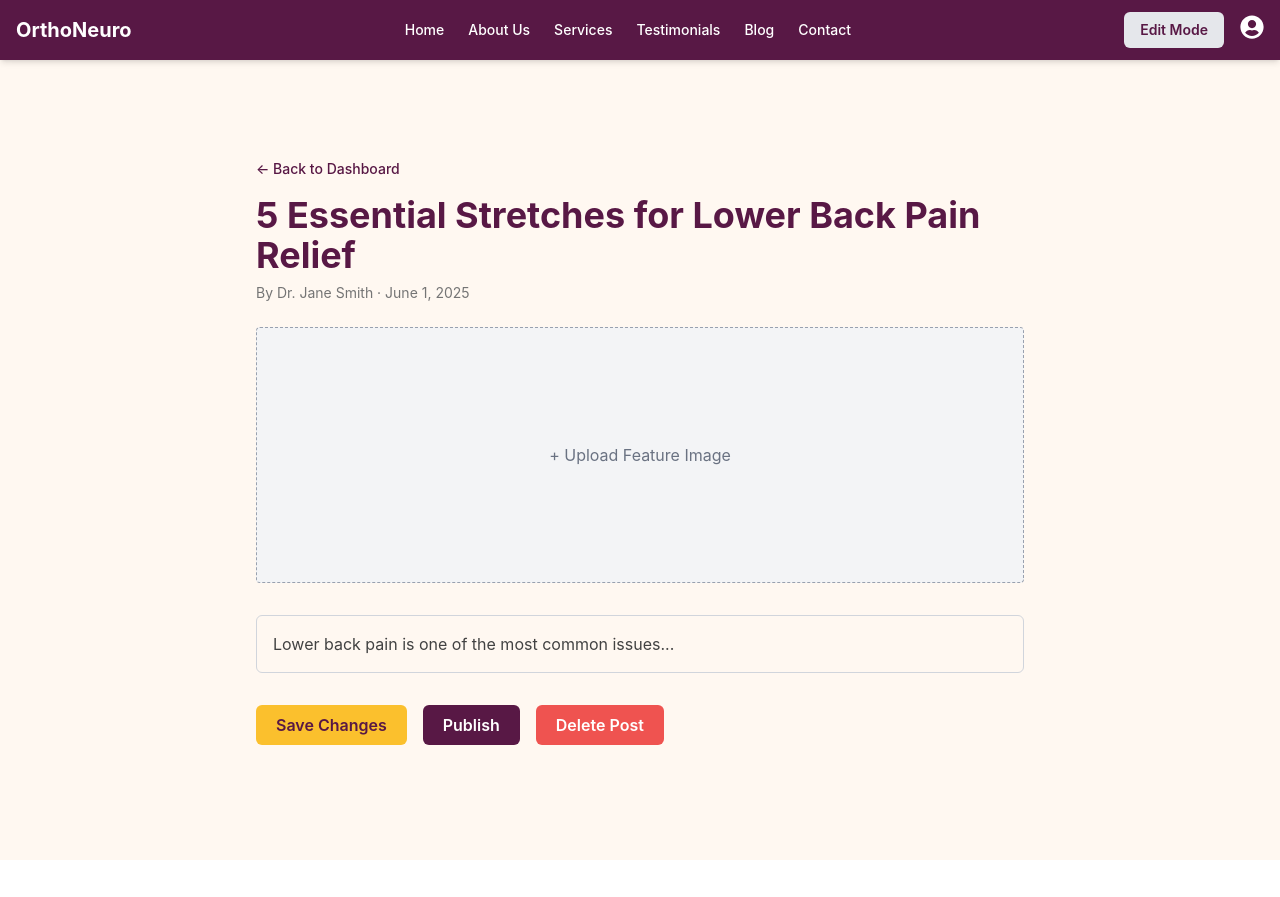
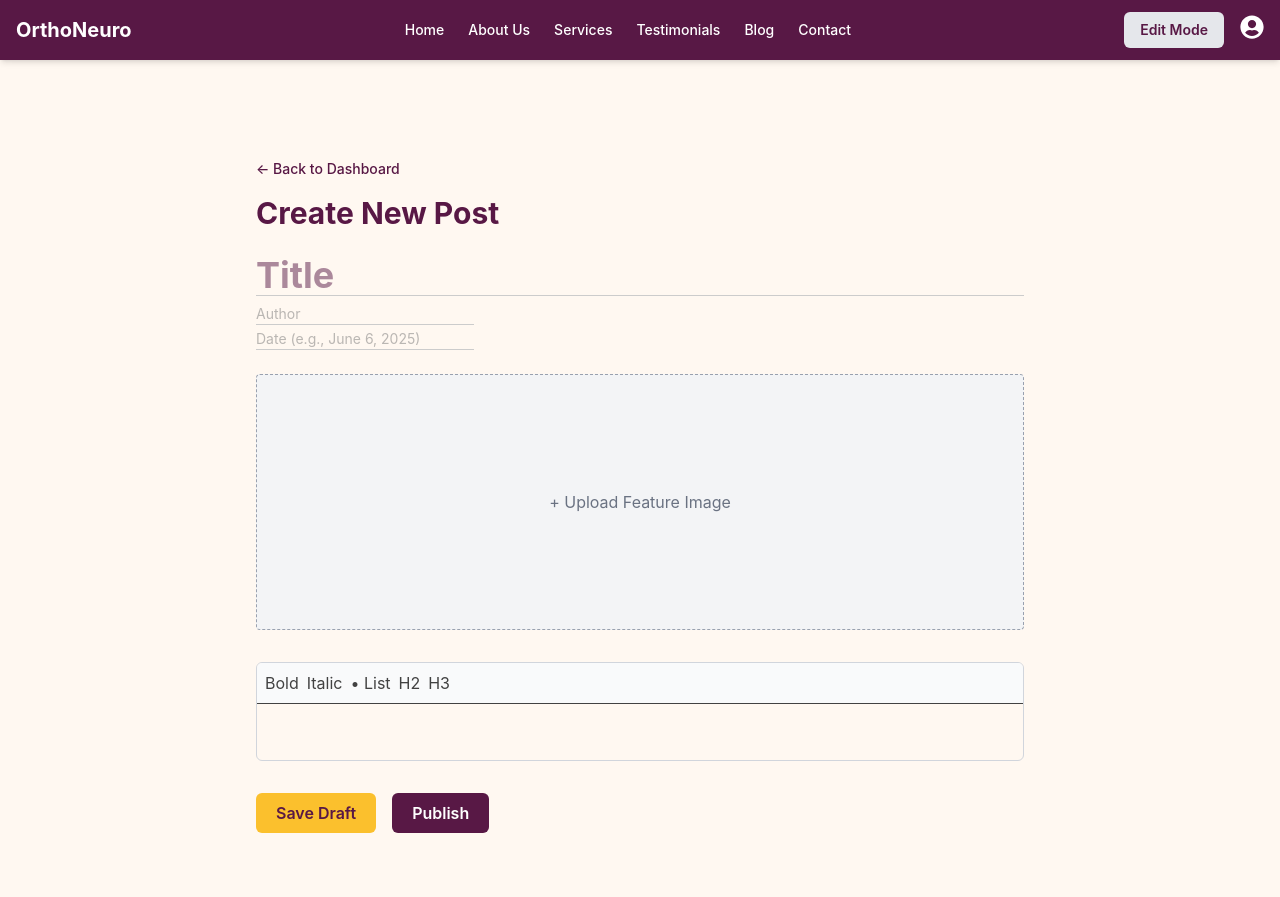
Before and after one commit to brendanbuchanan21/PT-Website, a React (Vite) app: page /admin-dashboard/new in a window 1280 px wide. Before the commit the page ends 860 px from the top, so only its background shows below. Built offline with nearby package versions, Linux system fonts and the light colour scheme; no server answers; sample sign-in values are in the browser's storage.

Commit message:
add ability to create new post as well as add the route

```diff
--- a/src/routeTree.gen.ts
+++ b/src/routeTree.gen.ts
@@ -16,6 +16,7 @@ import { Route as AdminLoginImport } from './routes/admin-login'
 import { Route as BlogPostPageImport } from './routes/Blog-post-page'
 import { Route as IndexImport } from './routes/index'
 import { Route as AdminDashboardIndexImport } from './routes/admin-dashboard/index'
+import { Route as AdminDashboardNewImport } from './routes/admin-dashboard/new'
 import { Route as AdminDashboardPostIdImport } from './routes/admin-dashboard/$postId'
 
 // Create/Update Routes
@@ -47,6 +48,12 @@ const IndexRoute = IndexImport.update({
 const AdminDashboardIndexRoute = AdminDashboardIndexImport.update({
   id: '/admin-dashboard/',
   path: '/admin-dashboard/',
+  getParentRoute: () => rootRoute,
+} as any)
+
+const AdminDashboardNewRoute = AdminDashboardNewImport.update({
+  id: '/admin-dashboard/new',
+  path: '/admin-dashboard/new',
   getParentRoute: () => rootRoute,
 } as any)
 
@@ -95,6 +102,13 @@ declare module '@tanstack/react-router' {
       preLoaderRoute: typeof AdminDashboardPostIdImport
       parentRoute: typeof rootRoute
     }
+    '/admin-dashboard/new': {
+      id: '/admin-dashboard/new'
+      path: '/admin-dashboard/new'
+      fullPath: '/admin-dashboard/new'
+      preLoaderRoute: typeof AdminDashboardNewImport
+      parentRoute: typeof rootRoute
+    }
     '/admin-dashboard/': {
       id: '/admin-dashboard/'
       path: '/admin-dashboard'
@@ -113,6 +127,7 @@ export interface FileRoutesByFullPath {
   '/admin-login': typeof AdminLoginRoute
   '/blog': typeof BlogRoute
   '/admin-dashboard/$postId': typeof AdminDashboardPostIdRoute
+  '/admin-dashboard/new': typeof AdminDashboardNewRoute
   '/admin-dashboard': typeof AdminDashboardIndexRoute
 }
 
@@ -122,6 +137,7 @@ export interface FileRoutesByTo {
   '/admin-login': typeof AdminLoginRoute
   '/blog': typeof BlogRoute
   '/admin-dashboard/$postId': typeof AdminDashboardPostIdRoute
+  '/admin-dashboard/new': typeof AdminDashboardNewRoute
   '/admin-dashboard': typeof AdminDashboardIndexRoute
 }
 
@@ -132,6 +148,7 @@ export interface FileRoutesById {
   '/admin-login': typeof AdminLoginRoute
   '/blog': typeof BlogRoute
   '/admin-dashboard/$postId': typeof AdminDashboardPostIdRoute
+  '/admin-dashboard/new': typeof AdminDashboardNewRoute
   '/admin-dashboard/': typeof AdminDashboardIndexRoute
 }
 
@@ -143,6 +160,7 @@ export interface FileRouteTypes {
     | '/admin-login'
     | '/blog'
     | '/admin-dashboard/$postId'
+    | '/admin-dashboard/new'
     | '/admin-dashboard'
   fileRoutesByTo: FileRoutesByTo
   to:
@@ -151,6 +169,7 @@ export interface FileRouteTypes {
     | '/admin-login'
     | '/blog'
     | '/admin-dashboard/$postId'
+    | '/admin-dashboard/new'
     | '/admin-dashboard'
   id:
     | '__root__'
@@ -159,6 +178,7 @@ export interface FileRouteTypes {
     | '/admin-login'
     | '/blog'
     | '/admin-dashboard/$postId'
+    | '/admin-dashboard/new'
     | '/admin-dashboard/'
   fileRoutesById: FileRoutesById
 }
@@ -169,6 +189,7 @@ export interface RootRouteChildren {
   AdminLoginRoute: typeof AdminLoginRoute
   BlogRoute: typeof BlogRoute
   AdminDashboardPostIdRoute: typeof AdminDashboardPostIdRoute
+  AdminDashboardNewRoute: typeof AdminDashboardNewRoute
   AdminDashboardIndexRoute: typeof AdminDashboardIndexRoute
 }
 
@@ -178,6 +199,7 @@ const rootRouteChildren: RootRouteChildren = {
   AdminLoginRoute: AdminLoginRoute,
   BlogRoute: BlogRoute,
   AdminDashboardPostIdRoute: AdminDashboardPostIdRoute,
+  AdminDashboardNewRoute: AdminDashboardNewRoute,
   AdminDashboardIndexRoute: AdminDashboardIndexRoute,
 }
 
@@ -196,6 +218,7 @@ export const routeTree = rootRoute
         "/admin-login",
         "/blog",
         "/admin-dashboard/$postId",
+        "/admin-dashboard/new",
         "/admin-dashboard/"
       ]
     },
@@ -214,6 +237,9 @@ export const routeTree = rootRoute
     "/admin-dashboard/$postId": {
       "filePath": "admin-dashboard/$postId.tsx"
     },
+    "/admin-dashboard/new": {
+      "filePath": "admin-dashboard/new.tsx"
+    },
     "/admin-dashboard/": {
       "filePath": "admin-dashboard/index.tsx"
     }
--- a/src/routes/admin-dashboard/index.tsx
+++ b/src/routes/admin-dashboard/index.tsx
@@ -1,6 +1,7 @@
 import { createFileRoute, useNavigate } from '@tanstack/react-router'
 import { useContext, useEffect, useState } from 'react'
 import { useUser } from '@/contexts/User-Context'
+
 
 const mockPosts = [
   {
@@ -23,7 +24,7 @@ export const Route = createFileRoute('/admin-dashboard/')({
 
 function RouteComponent() {
   const [posts, setPosts] = useState(mockPosts)
-  const navigate = useNavigate()
+  const navigate = useNavigate();
   const user = useUser()
 
   useEffect(() => {
@@ -47,7 +48,11 @@ function RouteComponent() {
         {/* Action Bar */}
         <div className="flex justify-between items-center mb-6">
           <p className="text-md text-[#757575]">Manage blog posts and content</p>
-          <button className="bg-[#FBC02D] text-[#581845] px-4 py-2 rounded-md font-semibold hover:bg-yellow-400 transition cursor-pointer">
+          <button className="bg-[#FBC02D] text-[#581845] px-4 py-2 rounded-md font-semibold hover:bg-yellow-400 transition cursor-pointer"
+            onClick={() => {
+              navigate({to: "/admin-dashboard/new"})
+            }}
+          >
             + New Post
           </button>
         </div>
--- /dev/null
+++ b/src/routes/admin-dashboard/new.tsx
@@ -0,0 +1,133 @@
+import { createFileRoute, useNavigate } from '@tanstack/react-router'
+import { useEffect, useRef, useState } from 'react'
+import { useUser } from '@/contexts/User-Context'
+import { useEditMode } from '@/contexts/Edit-mode-context'
+import Tiptap from '@/Tiptap'
+
+export const Route = createFileRoute('/admin-dashboard/new')({
+  component: RouteComponent,
+})
+
+function RouteComponent() {
+  const navigate = useNavigate()
+  const user = useUser()
+  const { editMode } = useEditMode()
+
+  const [title, setTitle] = useState('')
+  const [date, setDate] = useState('')
+  const [author, setAuthor] = useState('')
+  const [content, setContent] = useState('')
+
+  const [image, setImage] = useState<File | null>(null)
+  const [previewUrl, setPreviewUrl] = useState<string | null>(null)
+  const fileInputRef = useRef<HTMLInputElement>(null)
+
+  useEffect(() => {
+    if (!user) {
+      navigate({ to: '/admin-login' })
+    }
+  }, [user, navigate])
+
+  const handleImageChange = (e: React.ChangeEvent<HTMLInputElement>) => {
+    const file = e.target.files?.[0]
+    if (file) {
+      setImage(file)
+      setPreviewUrl(URL.createObjectURL(file))
+    }
+  }
+
+  const handleImageClick = () => {
+    fileInputRef.current?.click()
+  }
+
+  const handleSave = () => {
+    // send new post data to backend
+    console.log({ title, author, date, content, image })
+    alert('New post saved!')
+  }
+
+  const handlePublish = () => {
+    alert('New post published!')
+  }
+
+  return (
+    <div className="bg-[#FFF8F1] min-h-screen px-4 pt-24 pb-16">
+      <div className="max-w-3xl mx-auto">
+        <button
+          onClick={() => navigate({ to: '/admin-dashboard' })}
+          className="text-[#581845] hover:underline text-sm font-medium mb-4 inline-block cursor-pointer"
+        >
+          ← Back to Dashboard
+        </button>
+
+        <h1 className="text-3xl font-bold text-[#581845] mb-6">Create New Post</h1>
+
+        <input
+          type="text"
+          value={title}
+          onChange={(e) => setTitle(e.target.value)}
+          placeholder="Title"
+          className="text-4xl font-bold text-[#581845] mb-2 w-full border-b border-[#ccc] focus:outline-none bg-transparent"
+        />
+
+        <div className="text-sm text-[#757575] mb-6 flex flex-col gap-1">
+          <input
+            type="text"
+            value={author}
+            onChange={(e) => setAuthor(e.target.value)}
+            placeholder="Author"
+            className="border-b border-[#ccc] focus:outline-none bg-transparent w-fit"
+          />
+          <input
+            type="text"
+            value={date}
+            onChange={(e) => setDate(e.target.value)}
+            placeholder="Date (e.g., June 6, 2025)"
+            className="border-b border-[#ccc] focus:outline-none bg-transparent w-fit"
+          />
+        </div>
+
+        <div
+          className="w-full mb-8 h-64 bg-gray-100 border border-dashed border-gray-400 rounded flex items-center justify-center text-gray-500 hover:cursor-pointer hover:bg-gray-200"
+          onClick={handleImageClick}
+        >
+          {previewUrl ? (
+            <img
+              src={previewUrl}
+              alt="Preview"
+              className="w-full h-full object-cover rounded"
+            />
+          ) : (
+            <span>+ Upload Feature Image</span>
+          )}
+          <input
+            ref={fileInputRef}
+            type="file"
+            accept="image/*"
+            onChange={handleImageChange}
+            className="hidden"
+          />
+        </div>
+
+        <div className="prose prose-lg max-w-none text-[#424242] mb-8">
+          <Tiptap content={content} onChange={setContent} editable={true} />
+        </div>
+
+        <div className="flex flex-wrap gap-4">
+          <button
+            onClick={handleSave}
+            className="bg-[#FBC02D] text-[#581845] font-semibold px-5 py-2 rounded-md hover:bg-yellow-400 transition"
+          >
+            Save Draft
+          </button>
+          <button
+            onClick={handlePublish}
+            className="bg-[#581845] text-white font-semibold px-5 py-2 rounded-md hover:bg-[#6d1b7b] transition"
+          >
+            Publish
+          </button>
+        </div>
+      </div>
+    </div>
+  )
+}
```
